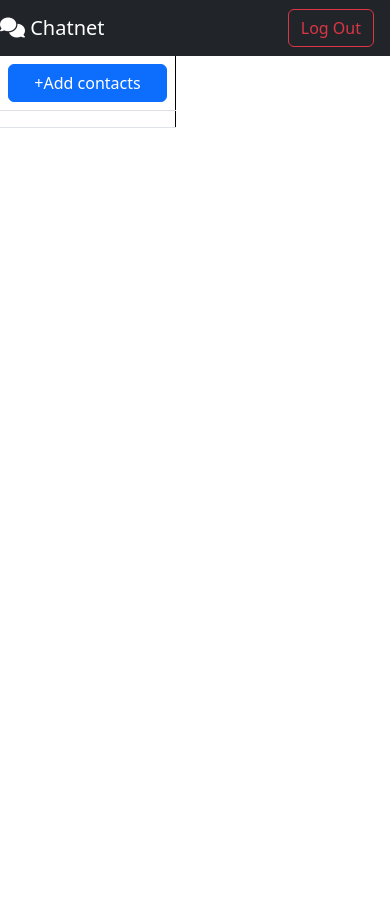
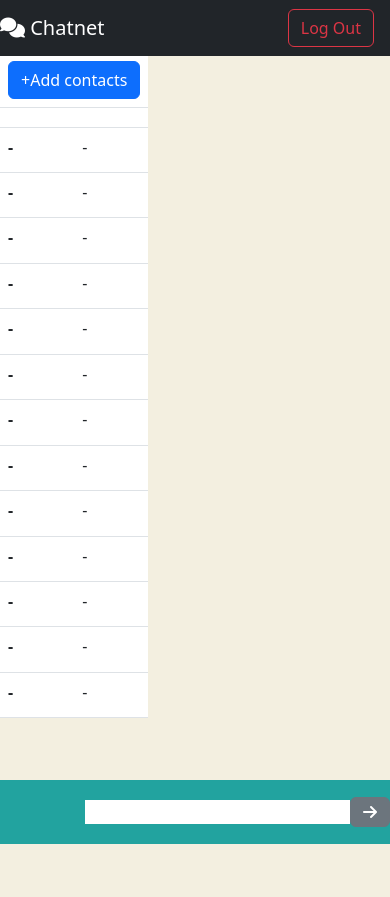
Before and after one commit to Subbermine/Chatnet, a PHP site: page /main.php in a window 390 px wide. Before the commit the page ends 128 px from the top, so only its background shows below. Run offline with PHP 8.4, Linux system fonts and the light colour scheme; the visitor is signed in with stand-in values (Sample User, id 1); tables that the repository leaves empty or names only in its code hold one stand-in row (values such as "Sample post"); data that the repository does not hold is empty; some libraries are stand-ins or nearby versions.

Commit message:
Overall display done functionality remaining and responsiveness

```diff
--- a/main.php
+++ b/main.php
@@ -19,16 +19,23 @@ if (!isset($_SESSION))
         }
 
         main {
-            display: flex;
+            margin-top: 3.3rem;
         }
 
-        .table {
-            width: 11rem;
-            border-right: 1px solid black;
-        }
 
         #add {
             width: -webkit-fill-available;
+        }
+
+        nav {
+            position: fixed;
+            width: 100%;
+        }
+
+        table {
+            overflow-y: scroll;
+            height: 80%;
+            display: block;
         }
 
         #popup {
@@ -53,13 +60,56 @@ if (!isset($_SESSION))
             margin-bottom: 1rem;
         }
 
+        #contacts {
+            position: fixed;
+            height: 52rem;
+            top: 3.3rem;
+        }
+
         #submit {
             margin-top: 1rem;
         }
+
+        #messagearea {
+            width: 100%;
+            height: 100%;
+            background-color: #F3EFE0;
+            overflow: hidden;
+        }
+
+        #chatarea {
+            width: 100%;
+            height: 4rem;
+            position: fixed;
+            bottom: 0;
+            display: flex;
+            background-color: #22A39F;
+            align-content: center;
+            justify-content: flex-start;
+            flex-direction: row-reverse;
+            flex-wrap: wrap;
+            align-items: center;
+        }
+
+        td>a:hover {
+            color: blue;
+        }
+
+
+        td>a {
+            text-decoration: none;
+            color: black;
+        }
+
+        #chatarea>input {
+            width: 68vw;
+        }
     </style>
+
     <?php
 
     include "dbconnect.php";
+    if (isset($_POST["contact-add"])) {
         if (isset($_POST['name']) && isset($_POST['email'])) {
             if (!isset($_SESSION))
                 session_start();
@@ -109,16 +159,25 @@ if (!isset($_SESSION))
                         $sql = "INSERT INTO `a$other_id` ( `id` , `email` , `contact_name` ) VALUES ( NULL, '$own_email' , 'unknown contact' )";
 
                         mysqli_query($con, $sql);
+                        $name = '';
+                        $email = '';
                     }
                 } else {
                     echo "<script>alert('Account does not exists')</script>";
                 }
             }
         }
+    }
     ?>
-    <link rel='stylesheet' href='//cdn.datatables.net/1.13.5/css/jquery.dataTables.min.css'>
 </head>
-<main>
+<main class="relative">
+    <div id="messagearea" class="relative">
+        <div id="chatarea" class="fixed">
+            <button type="button" class="btn btn-secondary"><i class="fa-solid fa-arrow-right"></i></button>
+            <input type="text" name="message" id="message">
+        </div>
+    </div>
+    <div id="contacts">
         <table class="table">
             <thead>
                 <tr>
@@ -129,37 +188,32 @@ if (!isset($_SESSION))
                 </tr>
             </thead>
             <tbody>
-
                 <?php
-
                 require "dbconnect.php";
-
                 if (!isset($_SESSION))
                     session_start();
-
                 $id = $_SESSION['personid'];
-
-
                 $sql = "SELECT * FROM a$id";
-
-
                 $result = mysqli_query($con, $sql);
-
                 while ($row = mysqli_fetch_assoc($result)) {
-                echo "<tr> <th scope='row'> " . $row["contact_name"] . " </th><td>
-        " . $row["email"] . "</td>
+                    echo "<tr id='" . $row["email"] . "'> <th scope='row'> " . $row["contact_name"] . " </th><td>
+                    <a href='#'>" . $row["email"] . "</a></td>
                     </tr>";
-            } ?>
-
+                }
+                $no_row = mysqli_num_rows($result);
+                for ($i = 14; $i > $no_row; $i--) {
+                    echo "<tr><th scope='row'>-</th><td>-</td></tr>";
+                }
+                ?>
             </tbody>
         </table>
-
+    </div>
 
 
 </main>
 
 <div id='popup'>
-    <span onclick="cancel()" id="cross"><i class="fa-solid fa-xmark"></i></span>
+    <span onclick=" cancel()" id="cross"><i class="fa-solid fa-xmark"></i></span>
     <form action='main.php' method='post'>
         <div class='form-group'>
             <label class='lab' for='exampleInputEmail1'>Email:</label>
@@ -170,7 +224,7 @@ if (!isset($_SESSION))
             <label class='lab' for='exampleInputPassword1'>Name to save the contact as:</label>
             <input name='name' type='text' class='form-control' id='exampleInputPassword1' placeholder='Enter name'>
         </div>
-        <button id='submit' type='submit' class='btn btn-primary'>Add contact</button>
+        <button id='submit' name="contact-add" type='submit' class='btn btn-primary'>Add contact</button>
     </form>
 </div>
 
@@ -203,3 +257,4 @@ if (!isset($_SESSION))
         location = "logout.php";
     }
 </script>
+<script src="https://cdn.tailwindcss.com"></script>
--- a/nav.php
+++ b/nav.php
@@ -1,4 +1,4 @@
-<?php echo "<nav class='navbar navbar-dark bg-dark'>
+<?php echo "<nav class='navbar navbar-dark bg-dark fixed-top '>
     <a class='navbar-brand' href='#'>
     <i class='fa-solid fa-comments'></i> Chatnet
     </a>";
```
Lines whose indentation alone changed are shown as unchanged.
